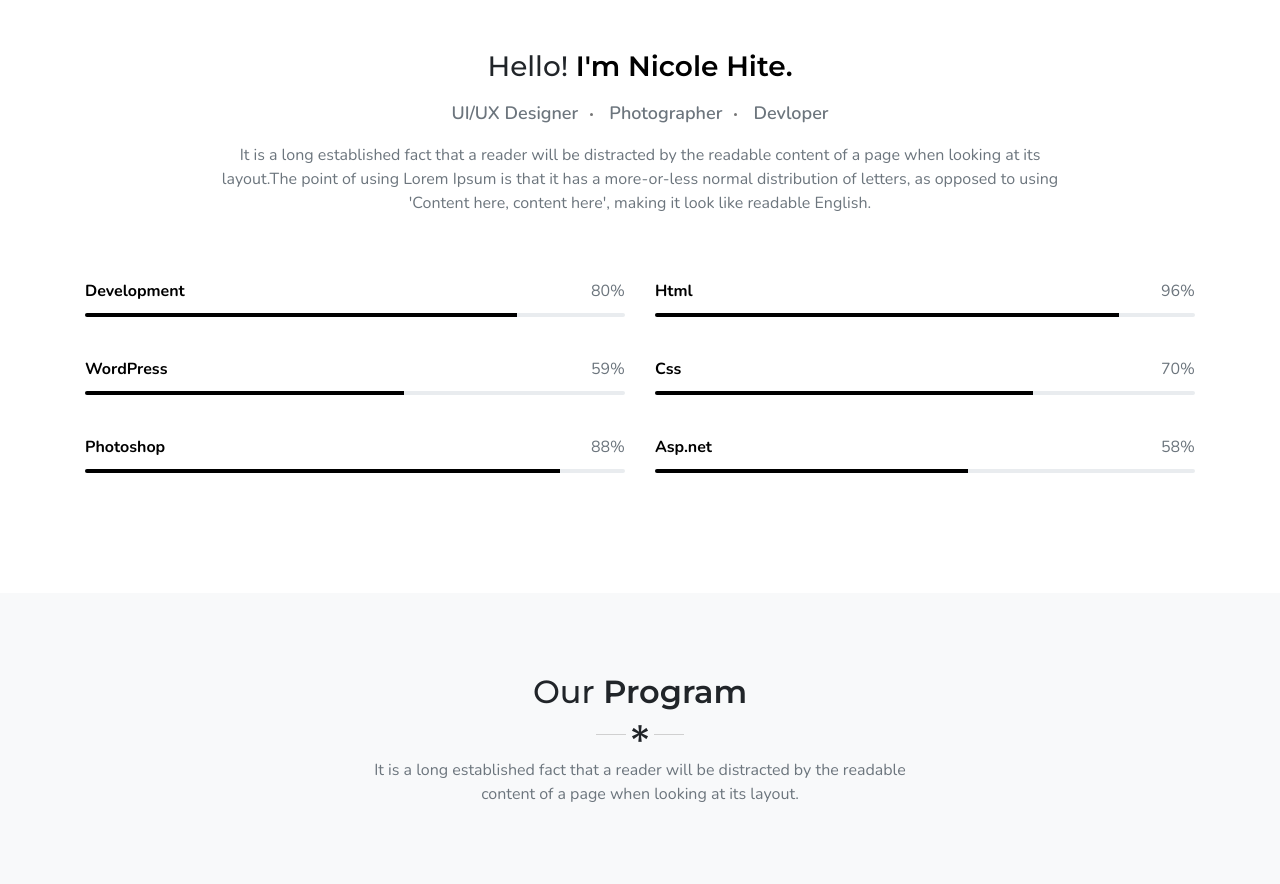
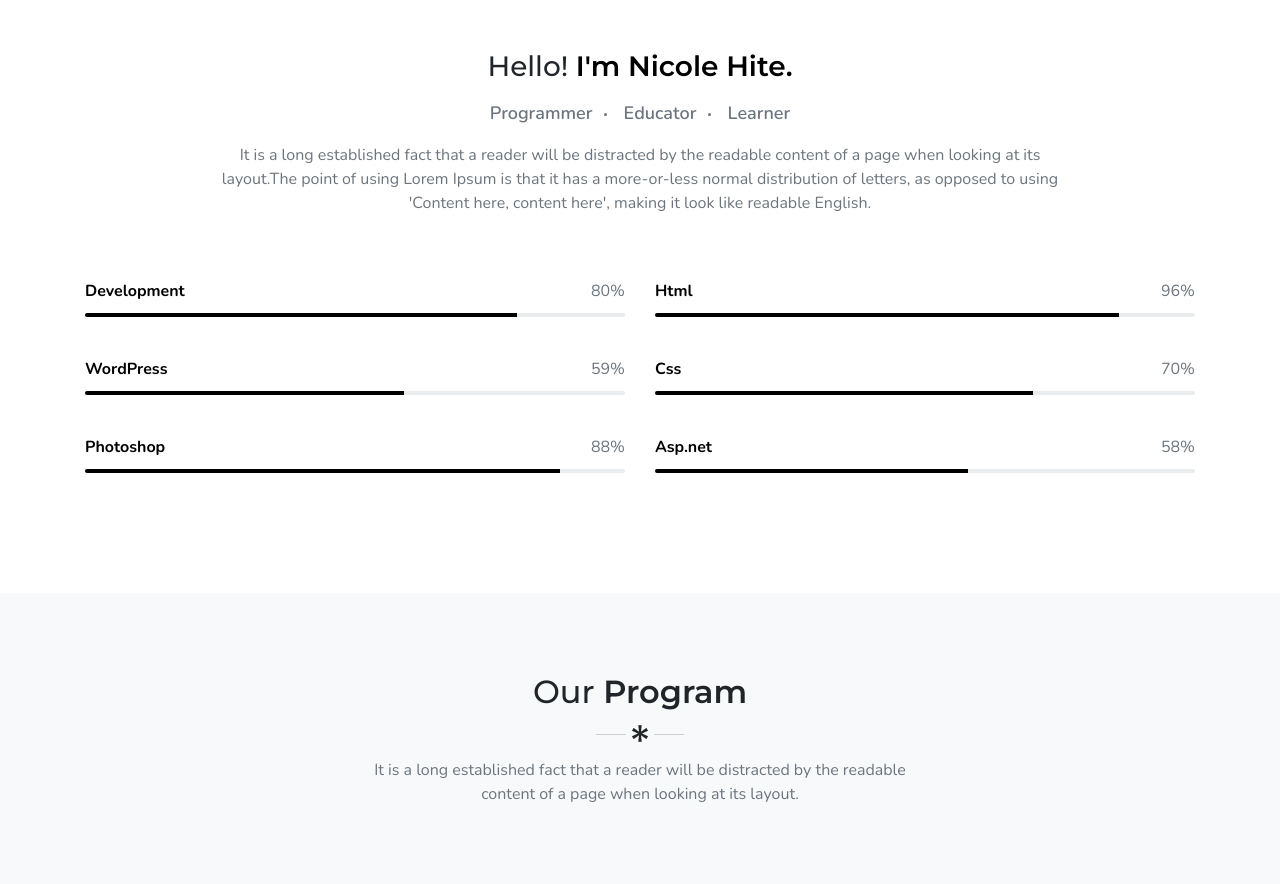
Before and after one commit to nicolekhite/portfolio, a plain HTML site: page index.html in a window 1280 px wide. Shown: the part 1160-2044 px from the top of the page. Drawn offline with nearby package versions, Linux system fonts and the light colour scheme; files whose address does not match are found by name.

Commit message:
Change titles

```diff
--- a/index.html
+++ b/index.html
@@ -146,9 +146,9 @@
           <div class="text-center about-detail mx-auto mt-5">
             <h3 class="mb-3">Hello! <span class="font-weight-bold text-custom">I'm Nicole Hite.</span></h3>
             <ul class="mb-0 list-inline text-center about-work">
-              <li class="list-inline-item mr-0 text-muted">UI/UX Designer</li>
-              <li class="list-inline-item mr-0 text-muted">Photographer</li>
-              <li class="list-inline-item mr-0 text-muted">Devloper</li>
+              <li class="list-inline-item mr-0 text-muted">Programmer</li>
+              <li class="list-inline-item mr-0 text-muted">Educator</li>
+              <li class="list-inline-item mr-0 text-muted">Learner</li>
             </ul>
             <p class="text-muted mt-3">It is a long established fact that a reader will be distracted by the readable content of a page when looking at its layout.The point of using Lorem Ipsum is that it has a more-or-less normal distribution of
               letters, as opposed to using 'Content here, content here', making it look like readable English.</p>
```
